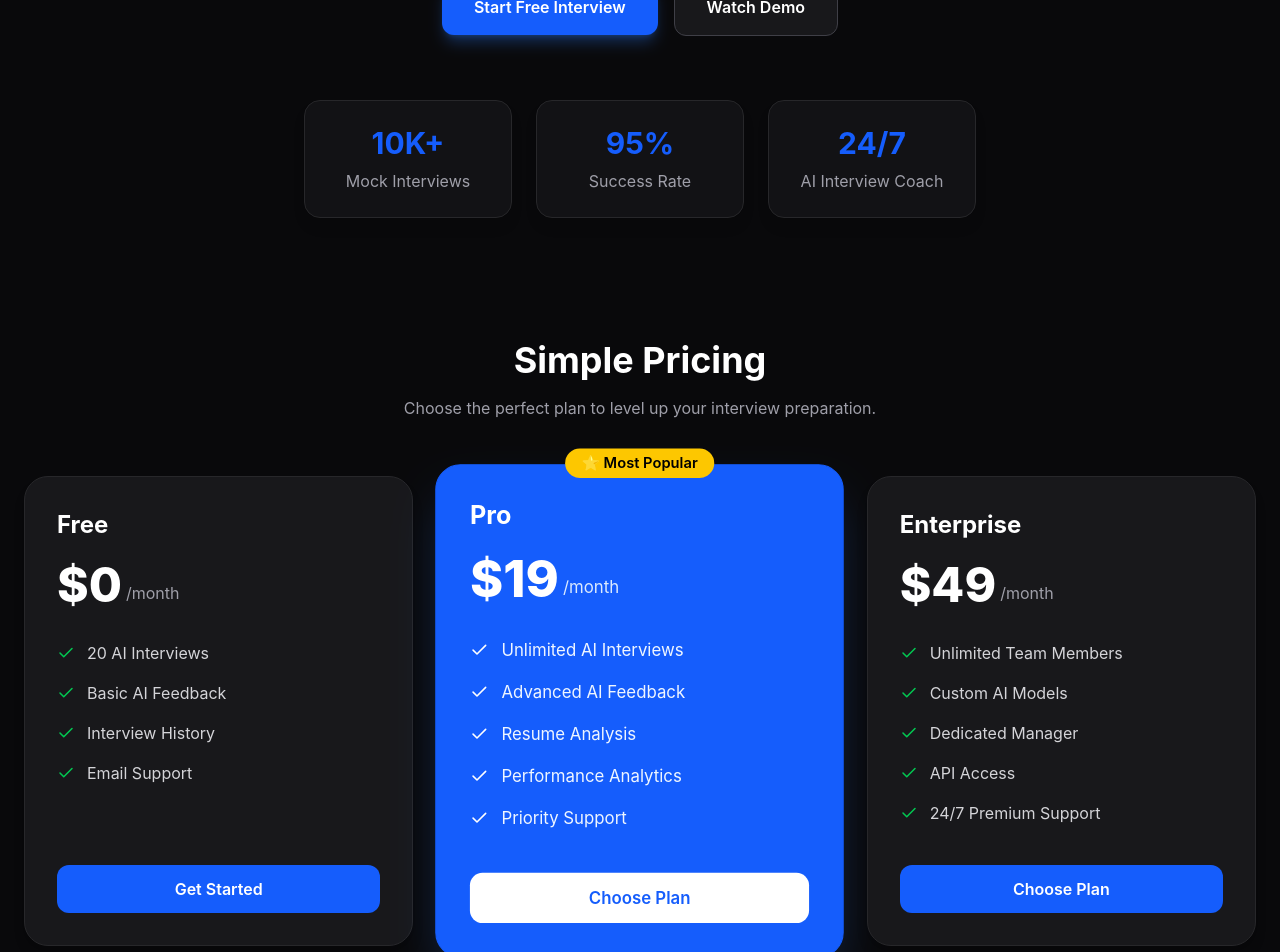
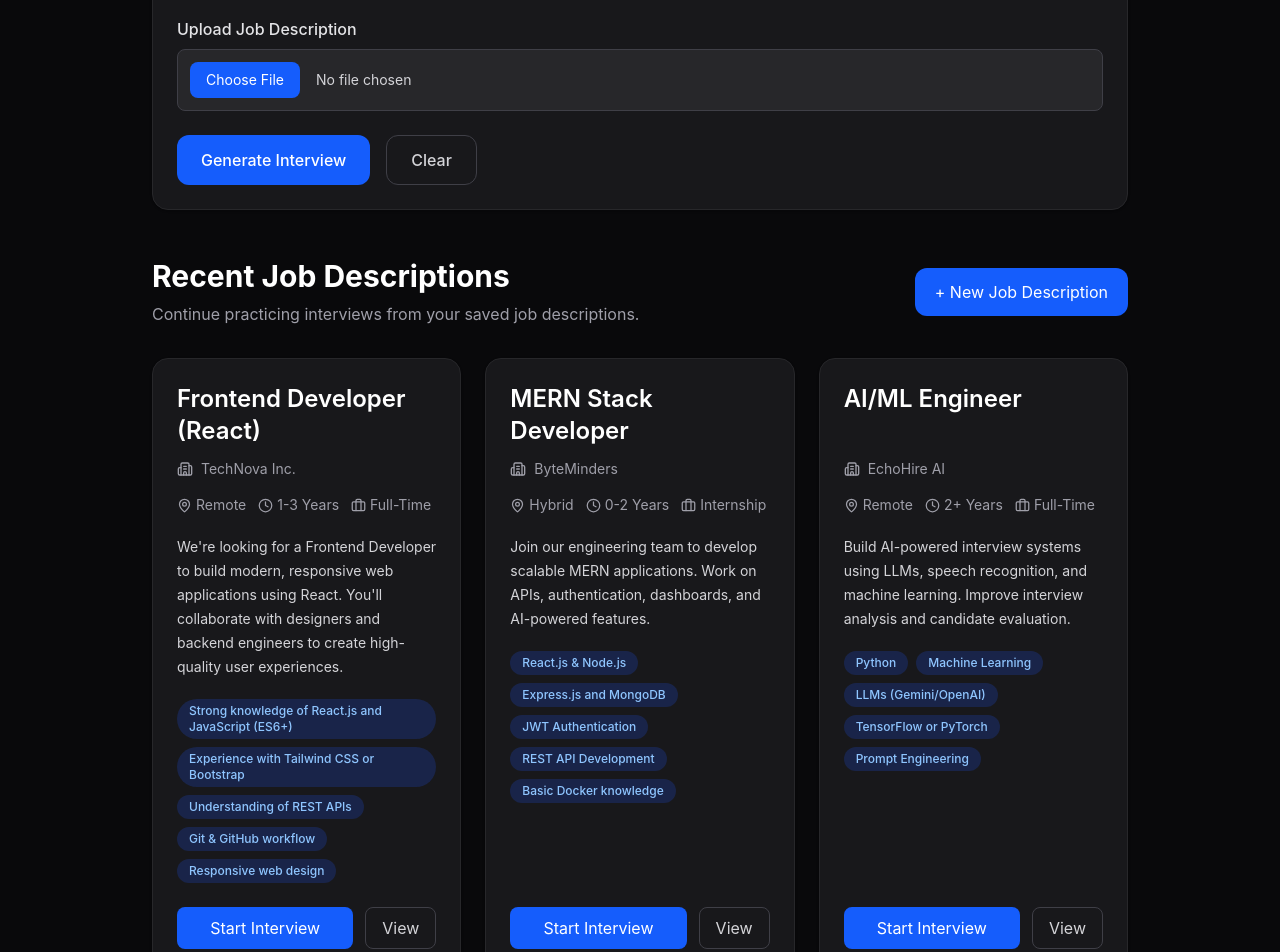
Before and after one commit to keshrirohan/Ai_Interview, a React (Vite) app: page /dashboard in a window 1280 px wide. Shown: the part 540-1492 px from the top of the page. Built offline with nearby package versions, Linux system fonts and the light colour scheme.

Commit message:
feat: implement routing with react-router-dom; add Home, Dashboard, JDs, and JDCard components

```diff
--- a/package.json
+++ b/package.json
@@ -17,6 +17,7 @@
     "react": "^19.2.7",
     "react-dom": "^19.2.7",
     "react-icons": "^5.7.0",
+    "react-router-dom": "^7.18.1",
     "tailwindcss": "^4.3.2"
   },
   "devDependencies": {
--- a/src/App.jsx
+++ b/src/App.jsx
@@ -1,19 +1,13 @@
-import Hero from "./components/Hero";
-import Navbar from "./components/Navbar";
-import Testimonials from "./components/Testimonials";
-import Footer from "./components/Footer";
-import Plan from "./components/Plan";
-
+import Home from "../src/pages/Home";
+import { Routes, Route } from "react-router-dom";
+import Dashboard from "./pages/Dashboard";
 function App() {
   return (
-    <div className="min-h-screen bg-white dark:bg-zinc-950 transition-colors duration-300">
-      <Navbar />
-
-      <Hero />
-      <Plan />
-      <Testimonials />
-      <Footer />
-    </div>
+    <Routes>
+      <Route path="/" element={<Home />} />
+      <Route path="/dashboard" element={<Dashboard />} />
+      <Route path="*" element={<div>404 Not Found</div>} />
+    </Routes>
   );
 }
 
--- /dev/null
+++ b/src/components/JDCard.jsx
@@ -0,0 +1,73 @@
+import { Briefcase, Building2, MapPin, Clock } from "lucide-react";
+
+const JDCard = ({ jds }) => {
+  return (
+    <div className="grid gap-6 sm:grid-cols-2 xl:grid-cols-3">
+      {jds.map((jd, index) => (
+        <div
+          key={index}
+          className="flex h-full flex-col rounded-2xl border border-zinc-200 bg-white p-6 shadow-sm dark:border-zinc-800 dark:bg-zinc-900"
+        >
+          {/* Title */}
+          <h3 className="min-h-[64px] text-2xl font-semibold text-zinc-900 dark:text-white">
+            {jd.title}
+          </h3>
+
+          {/* Company */}
+          <div className="mt-3 flex items-center gap-2 text-sm text-zinc-600 dark:text-zinc-400">
+            <Building2 size={16} />
+            {jd.company}
+          </div>
+
+          {/* Details */}
+          <div className="mt-4 flex flex-wrap gap-3 text-sm text-zinc-500 dark:text-zinc-400">
+            <span className="flex items-center gap-1">
+              <MapPin size={15} />
+              {jd.location}
+            </span>
+
+            <span className="flex items-center gap-1">
+              <Clock size={15} />
+              {jd.experience}
+            </span>
+
+            <span className="flex items-center gap-1">
+              <Briefcase size={15} />
+              {jd.type}
+            </span>
+          </div>
+
+          {/* Description */}
+          <p className="mt-5 min-h-[96px] text-sm leading-6 text-zinc-600 dark:text-zinc-300">
+            {jd.description}
+          </p>
+
+          {/* Skills */}
+          <div className="mt-5 flex min-h-[120px] flex-wrap gap-2">
+            {jd.requirements.map((skill, i) => (
+              <span
+                key={i}
+                className="rounded-full bg-blue-100 px-3 py-1 text-xs font-medium text-blue-700 dark:bg-blue-900/40 dark:text-blue-300"
+              >
+                {skill}
+              </span>
+            ))}
+          </div>
+
+          {/* Buttons */}
+          <div className="mt-auto pt-6 flex gap-3">
+            <button className="flex-1 rounded-lg bg-blue-600 px-4 py-2 text-white transition hover:bg-blue-700">
+              Start Interview
+            </button>
+
+            <button className="rounded-lg border border-zinc-300 px-4 py-2 text-zinc-700 transition hover:bg-zinc-100 dark:border-zinc-700 dark:text-zinc-300 dark:hover:bg-zinc-800">
+              View
+            </button>
+          </div>
+        </div>
+      ))}
+    </div>
+  );
+};
+
+export default JDCard;
--- /dev/null
+++ b/src/components/JDs.jsx
@@ -0,0 +1,85 @@
+import JDCard from "./JDCard";
+
+const JDs = () => {
+  const jds = [
+    {
+      title: "Frontend Developer (React)",
+      company: "TechNova Inc.",
+      experience: "1-3 Years",
+      location: "Remote",
+      type: "Full-Time",
+      description:
+        "We're looking for a Frontend Developer to build modern, responsive web applications using React. You'll collaborate with designers and backend engineers to create high-quality user experiences.",
+
+      requirements: [
+        "Strong knowledge of React.js and JavaScript (ES6+)",
+        "Experience with Tailwind CSS or Bootstrap",
+        "Understanding of REST APIs",
+        "Git & GitHub workflow",
+        "Responsive web design",
+      ],
+    },
+
+    {
+      title: "MERN Stack Developer",
+      company: "ByteMinders",
+      experience: "0-2 Years",
+      location: "Hybrid",
+      type: "Internship",
+
+      description:
+        "Join our engineering team to develop scalable MERN applications. Work on APIs, authentication, dashboards, and AI-powered features.",
+
+      requirements: [
+        "React.js & Node.js",
+        "Express.js and MongoDB",
+        "JWT Authentication",
+        "REST API Development",
+        "Basic Docker knowledge",
+      ],
+    },
+
+    {
+      title: "AI/ML Engineer",
+      company: "EchoHire AI",
+      experience: "2+ Years",
+      location: "Remote",
+      type: "Full-Time",
+
+      description:
+        "Build AI-powered interview systems using LLMs, speech recognition, and machine learning. Improve interview analysis and candidate evaluation.",
+
+      requirements: [
+        "Python",
+        "Machine Learning",
+        "LLMs (Gemini/OpenAI)",
+        "TensorFlow or PyTorch",
+        "Prompt Engineering",
+      ],
+    },
+  ];
+
+  return (
+    <section className="mt-12">
+      <div className="mb-8 flex flex-col justify-between gap-4 md:flex-row md:items-center">
+        <div>
+          <h2 className="text-3xl font-bold text-zinc-900 dark:text-white">
+            Recent Job Descriptions
+          </h2>
+
+          <p className="mt-2 text-zinc-600 dark:text-zinc-400">
+            Continue practicing interviews from your saved job descriptions.
+          </p>
+        </div>
+
+        <button className="rounded-xl bg-blue-600 px-5 py-3 text-white transition hover:bg-blue-700">
+          + New Job Description
+        </button>
+      </div>
+
+      <JDCard jds={jds} />
+    </section>
+  );
+};
+
+export default JDs;
--- a/src/main.jsx
+++ b/src/main.jsx
@@ -1,12 +1,19 @@
-import { StrictMode } from 'react'
-import { createRoot } from 'react-dom/client'
-import './index.css'
-import App from './App.jsx'
+import { StrictMode } from "react";
+import { createRoot } from "react-dom/client";
+import "./index.css";
+import App from "./App.jsx";
+import Navbar from "./components/Navbar.jsx";
+import Footer from "./components/Footer.jsx";
+import { BrowserRouter } from "react-router-dom";
 
 document.documentElement.classList.add("dark");
 
-createRoot(document.getElementById('root')).render(
+createRoot(document.getElementById("root")).render(
   <StrictMode>
-    <App />
+    <BrowserRouter>
+      <Navbar />
+      <App />
+      <Footer />
+    </BrowserRouter>
   </StrictMode>,
-)
+);
--- /dev/null
+++ b/src/pages/Dashboard.jsx
@@ -0,0 +1,65 @@
+import JDs from "../components/JDs";
+
+const Dashboard = () => {
+  return (
+    <div className="min-h-screen bg-zinc-50 pt-24 pb-10 transition-colors duration-300 dark:bg-zinc-950">
+      <div className="mx-auto max-w-5xl px-6">
+        {/* Header */}
+        <div className="mb-8">
+          <h1 className="text-3xl font-bold text-zinc-900 dark:text-white">
+            Create Interview
+          </h1>
+          <p className="mt-2 text-zinc-600 dark:text-zinc-400">
+            Paste a job description or upload one to generate an AI interview.
+          </p>
+        </div>
+
+        {/* Card */}
+        <div className="rounded-2xl border border-zinc-200 bg-white p-6 shadow-sm dark:border-zinc-800 dark:bg-zinc-900">
+          {/* Job Description */}
+          <div className="mb-6">
+            <label className="mb-2 block font-medium text-zinc-800 dark:text-zinc-200">
+              Job Description
+            </label>
+
+            <textarea
+              rows={10}
+              placeholder="Paste the complete job description here..."
+              className="w-full resize-none rounded-xl border border-zinc-300 bg-white p-4 text-zinc-900 outline-none transition focus:border-blue-500 dark:border-zinc-700 dark:bg-zinc-800 dark:text-white"
+            />
+          </div>
+
+          {/* Upload */}
+          <div className="mb-6">
+            <label className="mb-2 block font-medium text-zinc-800 dark:text-zinc-200">
+              Upload Job Description
+            </label>
+
+            <input
+              type="file"
+              className="block w-full rounded-lg border border-zinc-300 bg-zinc-50 p-3 text-sm file:mr-4 file:rounded-lg file:border-0 file:bg-blue-600 file:px-4 file:py-2 file:text-white hover:file:bg-blue-700 dark:border-zinc-700 dark:bg-zinc-800 dark:text-zinc-300"
+            />
+          </div>
+
+          {/* Buttons */}
+          <div className="flex flex-col gap-4 sm:flex-row">
+            <button className="rounded-xl bg-blue-600 px-6 py-3 font-medium text-white transition hover:bg-blue-700">
+              Generate Interview
+            </button>
+
+            <button className="rounded-xl border border-zinc-300 px-6 py-3 font-medium text-zinc-700 transition hover:bg-zinc-100 dark:border-zinc-700 dark:text-zinc-300 dark:hover:bg-zinc-800">
+              Clear
+            </button>
+          </div>
+        </div>
+
+        {/* Previous JDs */}
+        <div className="mt-10">
+          <JDs />
+        </div>
+      </div>
+    </div>
+  );
+};
+
+export default Dashboard;
--- /dev/null
+++ b/src/pages/Home.jsx
@@ -0,0 +1,17 @@
+import Hero from "../components/Hero";
+
+import Testimonials from "../components/Testimonials";
+
+import Plan from "../components/Plan";
+
+function Home() {
+  return (
+    <div className="min-h-screen bg-white dark:bg-zinc-950 transition-colors duration-300">
+      <Hero />
+      <Plan />
+      <Testimonials />
+    </div>
+  );
+}
+
+export default Home;
```
Also changed, not shown: 1 other file (tests, documents, lock files or other folders).
